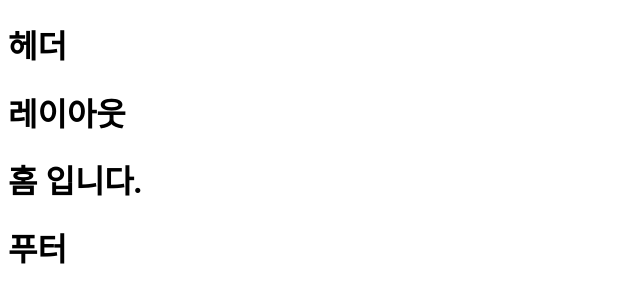
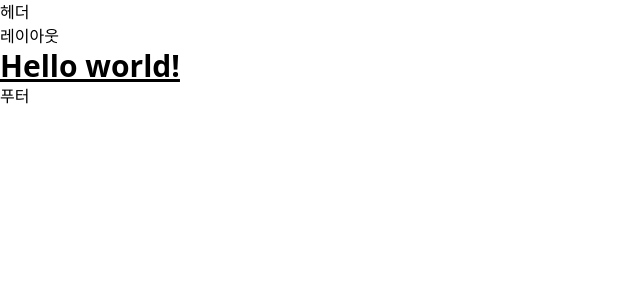
Before and after one commit to bkdragon0228/next-portfolio, a Next.js app: page / in a window 1280 px wide. Shown: the top 302 px of the page, without its empty margins (0-640 px from the left). Built offline with nearby package versions, Linux system fonts and the light colour scheme.

Commit message:
feat : add tailwindcss

```diff
--- a/package.json
+++ b/package.json
@@ -15,5 +15,10 @@
     "next": "13.1.1",
     "react": "18.2.0",
     "react-dom": "18.2.0"
+  },
+  "devDependencies": {
+    "autoprefixer": "^10.4.13",
+    "postcss": "^8.4.21",
+    "tailwindcss": "^3.2.4"
   }
 }
--- a/pages/_app.js
+++ b/pages/_app.js
@@ -1,3 +1,5 @@
+import "../styles/globals.css";
+
 export default function App({ Component, pageProps }) {
   return <Component {...pageProps} />;
 }
--- a/pages/index.js
+++ b/pages/index.js
@@ -11,7 +11,7 @@ export default function Home() {
         <link rel="icon" href="/favicon.ico" />
       </Head>
 
-      <h1>홈 입니다.</h1>
+      <h1 className="text-3xl font-bold underline">Hello world!</h1>
     </Layout>
   );
 }
--- /dev/null
+++ b/postcss.config.js
@@ -0,0 +1,6 @@
+module.exports = {
+  plugins: {
+    tailwindcss: { config: "./tailwind.config.js" },
+    autoprefixer: {},
+  },
+};
--- a/styles/Home.module.css
+++ /dev/null
@@ -1,278 +0,0 @@
-.main {
-  display: flex;
-  flex-direction: column;
-  justify-content: space-between;
-  align-items: center;
-  padding: 6rem;
-  min-height: 100vh;
-}
-
-.description {
-  display: inherit;
-  justify-content: inherit;
-  align-items: inherit;
-  font-size: 0.85rem;
-  max-width: var(--max-width);
-  width: 100%;
-  z-index: 2;
-  font-family: var(--font-mono);
-}
-
-.description a {
-  display: flex;
-  justify-content: center;
-  align-items: center;
-  gap: 0.5rem;
-}
-
-.description p {
-  position: relative;
-  margin: 0;
-  padding: 1rem;
-  background-color: rgba(var(--callout-rgb), 0.5);
-  border: 1px solid rgba(var(--callout-border-rgb), 0.3);
-  border-radius: var(--border-radius);
-}
-
-.code {
-  font-weight: 700;
-  font-family: var(--font-mono);
-}
-
-.grid {
-  display: grid;
-  grid-template-columns: repeat(4, minmax(25%, auto));
-  width: var(--max-width);
-  max-width: 100%;
-}
-
-.card {
-  padding: 1rem 1.2rem;
-  border-radius: var(--border-radius);
-  background: rgba(var(--card-rgb), 0);
-  border: 1px solid rgba(var(--card-border-rgb), 0);
-  transition: background 200ms, border 200ms;
-}
-
-.card span {
-  display: inline-block;
-  transition: transform 200ms;
-}
-
-.card h2 {
-  font-weight: 600;
-  margin-bottom: 0.7rem;
-}
-
-.card p {
-  margin: 0;
-  opacity: 0.6;
-  font-size: 0.9rem;
-  line-height: 1.5;
-  max-width: 30ch;
-}
-
-.center {
-  display: flex;
-  justify-content: center;
-  align-items: center;
-  position: relative;
-  padding: 4rem 0;
-}
-
-.center::before {
-  background: var(--secondary-glow);
-  border-radius: 50%;
-  width: 480px;
-  height: 360px;
-  margin-left: -400px;
-}
-
-.center::after {
-  background: var(--primary-glow);
-  width: 240px;
-  height: 180px;
-  z-index: -1;
-}
-
-.center::before,
-.center::after {
-  content: '';
-  left: 50%;
-  position: absolute;
-  filter: blur(45px);
-  transform: translateZ(0);
-}
-
-.logo,
-.thirteen {
-  position: relative;
-}
-
-.thirteen {
-  display: flex;
-  justify-content: center;
-  align-items: center;
-  width: 75px;
-  height: 75px;
-  padding: 25px 10px;
-  margin-left: 16px;
-  transform: translateZ(0);
-  border-radius: var(--border-radius);
-  overflow: hidden;
-  box-shadow: 0px 2px 8px -1px #0000001a;
-}
-
-.thirteen::before,
-.thirteen::after {
-  content: '';
-  position: absolute;
-  z-index: -1;
-}
-
-/* Conic Gradient Animation */
-.thirteen::before {
-  animation: 6s rotate linear infinite;
-  width: 200%;
-  height: 200%;
-  background: var(--tile-border);
-}
-
-/* Inner Square */
-.thirteen::after {
-  inset: 0;
-  padding: 1px;
-  border-radius: var(--border-radius);
-  background: linear-gradient(
-    to bottom right,
-    rgba(var(--tile-start-rgb), 1),
-    rgba(var(--tile-end-rgb), 1)
-  );
-  background-clip: content-box;
-}
-
-/* Enable hover only on non-touch devices */
-@media (hover: hover) and (pointer: fine) {
-  .card:hover {
-    background: rgba(var(--card-rgb), 0.1);
-    border: 1px solid rgba(var(--card-border-rgb), 0.15);
-  }
-
-  .card:hover span {
-    transform: translateX(4px);
-  }
-}
-
-@media (prefers-reduced-motion) {
-  .thirteen::before {
-    animation: none;
-  }
-
-  .card:hover span {
-    transform: none;
-  }
-}
-
-/* Mobile */
-@media (max-width: 700px) {
-  .content {
-    padding: 4rem;
-  }
-
-  .grid {
-    grid-template-columns: 1fr;
-    margin-bottom: 120px;
-    max-width: 320px;
-    text-align: center;
-  }
-
-  .card {
-    padding: 1rem 2.5rem;
-  }
-
-  .card h2 {
-    margin-bottom: 0.5rem;
-  }
-
-  .center {
-    padding: 8rem 0 6rem;
-  }
-
-  .center::before {
-    transform: none;
-    height: 300px;
-  }
-
-  .description {
-    font-size: 0.8rem;
-  }
-
-  .description a {
-    padding: 1rem;
-  }
-
-  .description p,
-  .description div {
-    display: flex;
-    justify-content: center;
-    position: fixed;
-    width: 100%;
-  }
-
-  .description p {
-    align-items: center;
-    inset: 0 0 auto;
-    padding: 2rem 1rem 1.4rem;
-    border-radius: 0;
-    border: none;
-    border-bottom: 1px solid rgba(var(--callout-border-rgb), 0.25);
-    background: linear-gradient(
-      to bottom,
-      rgba(var(--background-start-rgb), 1),
-      rgba(var(--callout-rgb), 0.5)
-    );
-    background-clip: padding-box;
-    backdrop-filter: blur(24px);
-  }
-
-  .description div {
-    align-items: flex-end;
-    pointer-events: none;
-    inset: auto 0 0;
-    padding: 2rem;
-    height: 200px;
-    background: linear-gradient(
-      to bottom,
-      transparent 0%,
-      rgb(var(--background-end-rgb)) 40%
-    );
-    z-index: 1;
-  }
-}
-
-/* Tablet and Smaller Desktop */
-@media (min-width: 701px) and (max-width: 1120px) {
-  .grid {
-    grid-template-columns: repeat(2, 50%);
-  }
-}
-
-@media (prefers-color-scheme: dark) {
-  .vercelLogo {
-    filter: invert(1);
-  }
-
-  .logo,
-  .thirteen img {
-    filter: invert(1) drop-shadow(0 0 0.3rem #ffffff70);
-  }
-}
-
-@keyframes rotate {
-  from {
-    transform: rotate(360deg);
-  }
-  to {
-    transform: rotate(0deg);
-  }
-}
--- a/styles/globals.css
+++ b/styles/globals.css
@@ -1,107 +1,3 @@
-:root {
-  --max-width: 1100px;
-  --border-radius: 12px;
-  --font-mono: ui-monospace, Menlo, Monaco, 'Cascadia Mono', 'Segoe UI Mono',
-    'Roboto Mono', 'Oxygen Mono', 'Ubuntu Monospace', 'Source Code Pro',
-    'Fira Mono', 'Droid Sans Mono', 'Courier New', monospace;
-
-  --foreground-rgb: 0, 0, 0;
-  --background-start-rgb: 214, 219, 220;
-  --background-end-rgb: 255, 255, 255;
-
-  --primary-glow: conic-gradient(
-    from 180deg at 50% 50%,
-    #16abff33 0deg,
-    #0885ff33 55deg,
-    #54d6ff33 120deg,
-    #0071ff33 160deg,
-    transparent 360deg
-  );
-  --secondary-glow: radial-gradient(
-    rgba(255, 255, 255, 1),
-    rgba(255, 255, 255, 0)
-  );
-
-  --tile-start-rgb: 239, 245, 249;
-  --tile-end-rgb: 228, 232, 233;
-  --tile-border: conic-gradient(
-    #00000080,
-    #00000040,
-    #00000030,
-    #00000020,
-    #00000010,
-    #00000010,
-    #00000080
-  );
-
-  --callout-rgb: 238, 240, 241;
-  --callout-border-rgb: 172, 175, 176;
-  --card-rgb: 180, 185, 188;
-  --card-border-rgb: 131, 134, 135;
-}
-
-@media (prefers-color-scheme: dark) {
-  :root {
-    --foreground-rgb: 255, 255, 255;
-    --background-start-rgb: 0, 0, 0;
-    --background-end-rgb: 0, 0, 0;
-
-    --primary-glow: radial-gradient(rgba(1, 65, 255, 0.4), rgba(1, 65, 255, 0));
-    --secondary-glow: linear-gradient(
-      to bottom right,
-      rgba(1, 65, 255, 0),
-      rgba(1, 65, 255, 0),
-      rgba(1, 65, 255, 0.3)
-    );
-
-    --tile-start-rgb: 2, 13, 46;
-    --tile-end-rgb: 2, 5, 19;
-    --tile-border: conic-gradient(
-      #ffffff80,
-      #ffffff40,
-      #ffffff30,
-      #ffffff20,
-      #ffffff10,
-      #ffffff10,
-      #ffffff80
-    );
-
-    --callout-rgb: 20, 20, 20;
-    --callout-border-rgb: 108, 108, 108;
-    --card-rgb: 100, 100, 100;
-    --card-border-rgb: 200, 200, 200;
-  }
-}
-
-* {
-  box-sizing: border-box;
-  padding: 0;
-  margin: 0;
-}
-
-html,
-body {
-  max-width: 100vw;
-  overflow-x: hidden;
-}
-
-body {
-  color: rgb(var(--foreground-rgb));
-  background: linear-gradient(
-      to bottom,
-      transparent,
-      rgb(var(--background-end-rgb))
-    )
-    rgb(var(--background-start-rgb));
-}
-
-a {
-  color: inherit;
-  text-decoration: none;
-}
-
-@media (prefers-color-scheme: dark) {
-  html {
-    color-scheme: dark;
-  }
-}
+@import 'tailwindcss/base';
+@import 'tailwindcss/components';
+@import 'tailwindcss/utilities';
--- /dev/null
+++ b/tailwind.config.js
@@ -0,0 +1,13 @@
+/** @type {import('tailwindcss').Config} */
+module.exports = {
+  mode: "jit",
+  content: [
+    "./pages/**/*.{js,ts,jsx,tsx}",
+    "./components/**/*.{js,ts,jsx,tsx}",
+  ],
+  darkMode: "class",
+  theme: {
+    extend: {},
+  },
+  plugins: [],
+};
```
Also changed, not shown: 1 other file (tests, documents, lock files or other folders).
